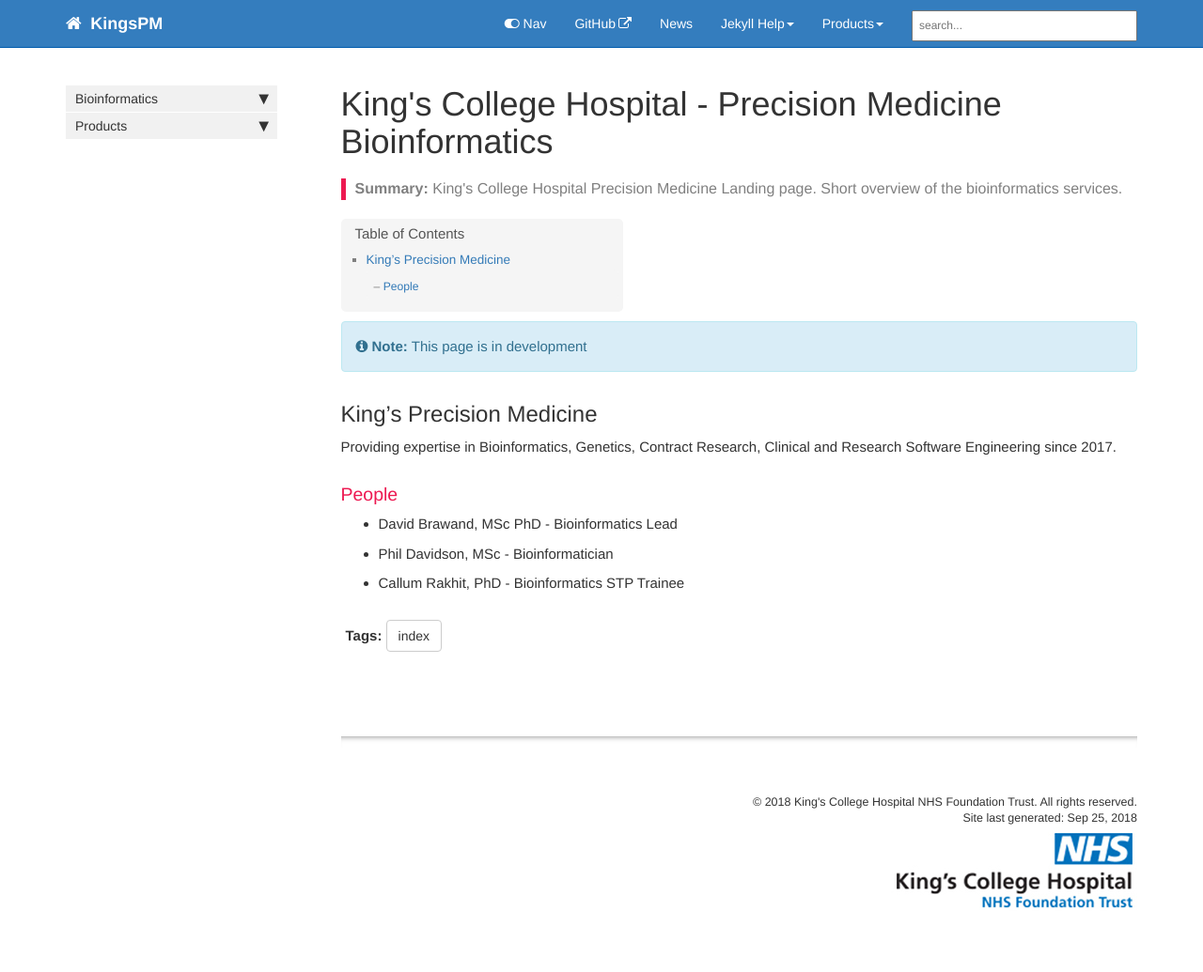
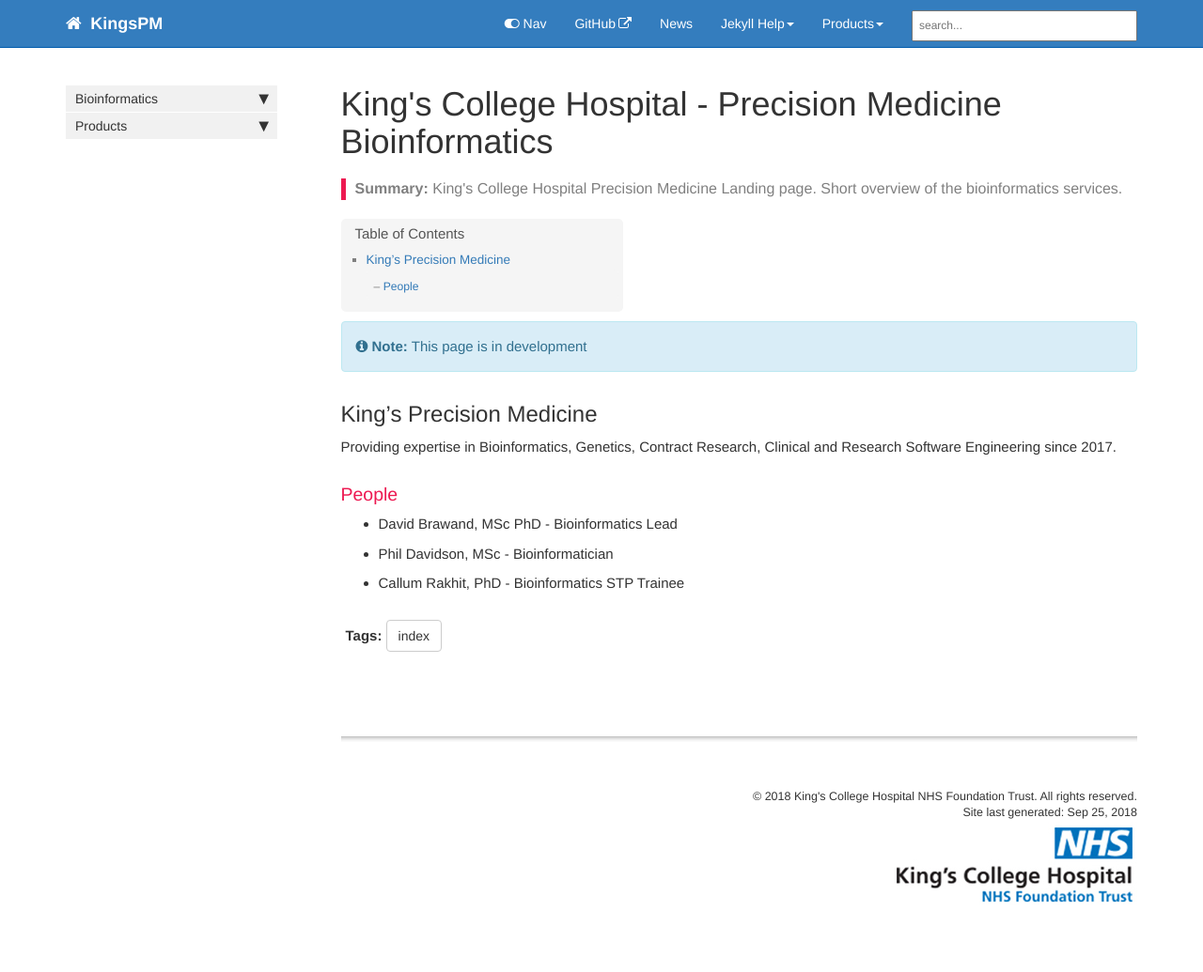
Before and after one commit to KingsPM/kingspm.github.io, a Jekyll site: the page built from index.md, in a window 1280 px wide. Shown: the whole page at 94% size. Built offline with Jekyll 4.4.1, drawn with Linux system fonts in a browser that asks for light colours; nearby versions of some CDN libraries; comment, search, counter and statistics services are not loaded.

```diff
--- a/css/customstyles.css
+++ b/css/customstyles.css
@@ -548,12 +548,12 @@ hr.faded {
 }
 
 hr.shaded {
-    height: 12px;
+    height: 6px;
     border: 0;
     margin-top: 70px;
     background: white;
     width: 100%;
-    margin-bottom: 10px;
+    margin-bottom: 0px;
 }
 
 .fa-6x{font-size:900%;}
```
